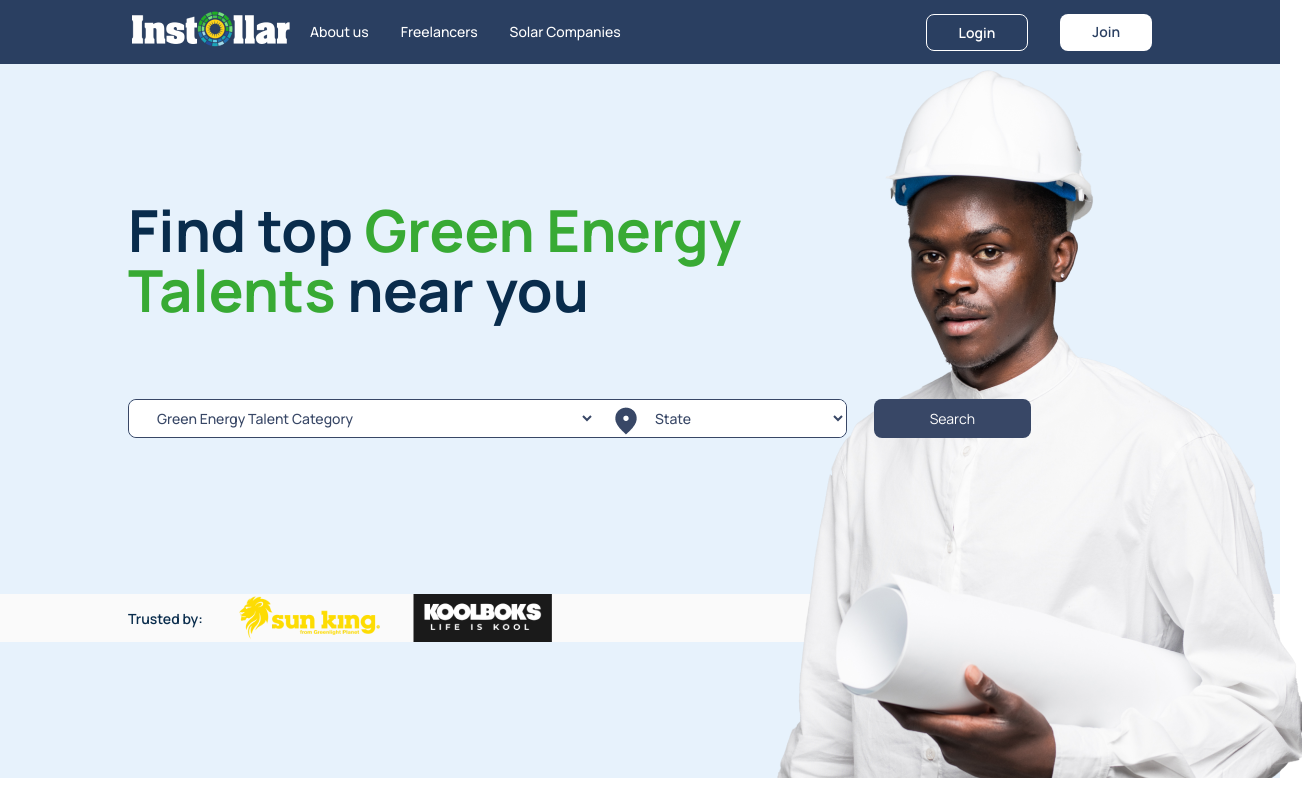
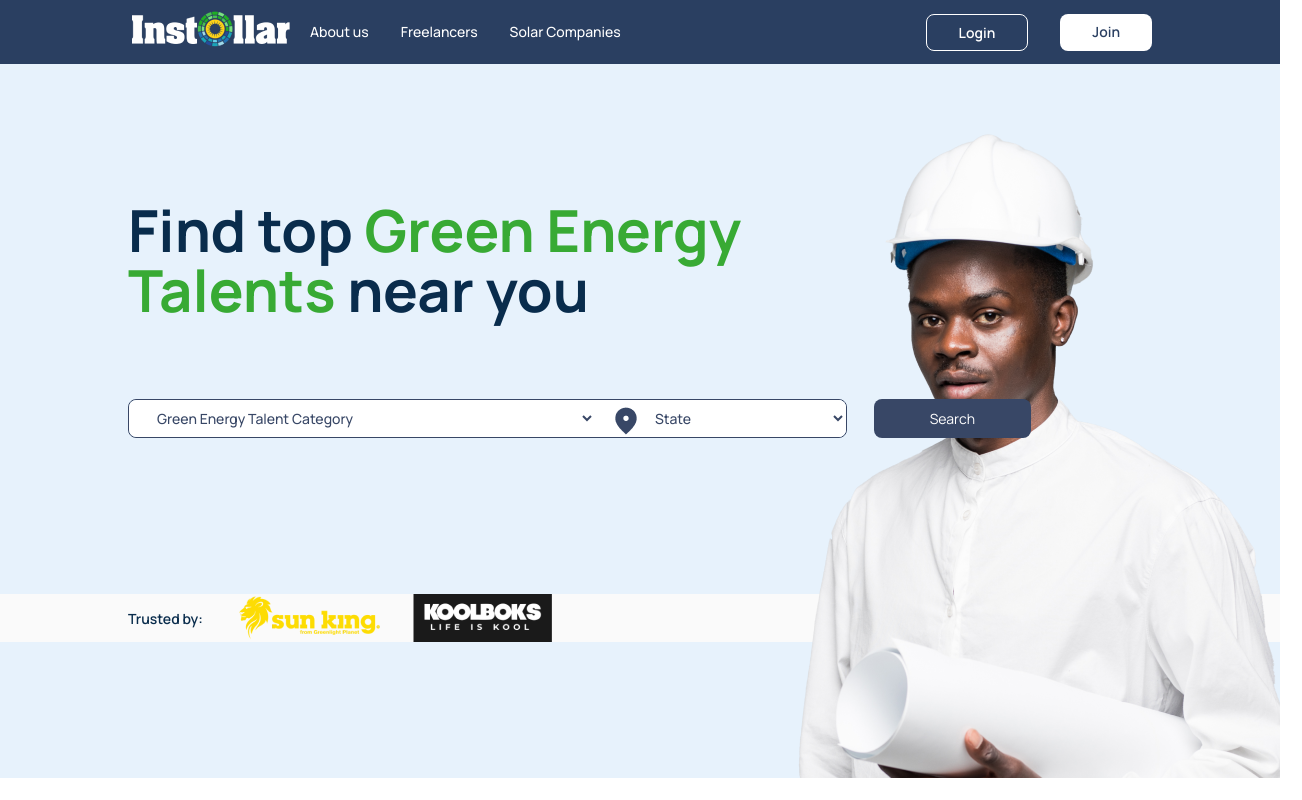
Before and after one commit to loppam/instollarv2, a React (Vite) app: page / in a window 1280 px wide. Shown: the top 800 px of the page, 1302 px wide, since content can reach past the window. Built offline with nearby package versions, Linux system fonts and the light colour scheme.

Commit message:
Instollar

```diff
--- a/src/App.css
+++ b/src/App.css
@@ -19,10 +19,7 @@ body,
   width: 100%;
   height: 100%;
 }
-body {
-  position: relative;
-  overflow-x: hidden;
-}
+
 button {
   cursor: pointer;
 }
@@ -34,6 +31,8 @@ button {
 .hero {
   background-color: #e7f2fc;
   min-height: 714px;
+  position: relative;
+  overflow-x: hidden;
 }
 .coll {
   color: #38aa34;
@@ -2382,7 +2381,7 @@ header.logo2 img {
   letter-spacing: 0.045rem;
   border-radius: 0.5rem;
 }
-.tsign_alt{
+.tsign_alt {
   color: #fff;
   text-decoration: none;
   font-family: Manrope;
@@ -2399,7 +2398,9 @@ header.logo2 img {
   .contact .end_content {
     align-items: center;
   }
-  .contact .guide h2, .contact .guide p, .contact .guide h3{
+  .contact .guide h2,
+  .contact .guide p,
+  .contact .guide h3 {
     align-items: center;
     text-align: center;
     max-width: 80%;
```
